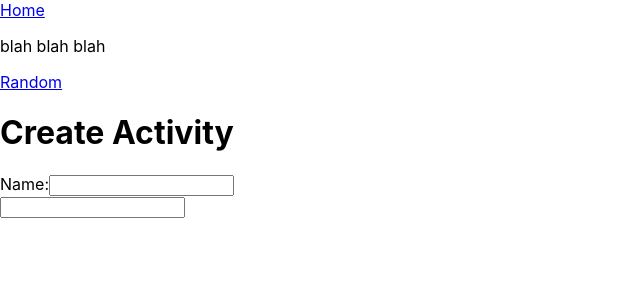
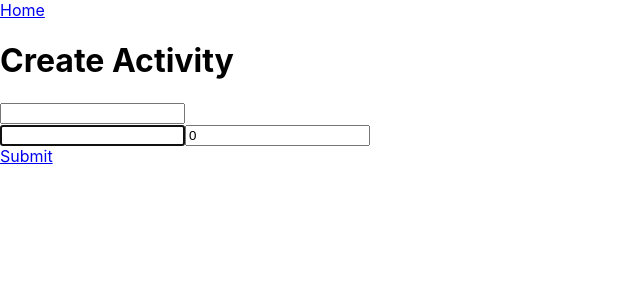
Before and after one commit to frankhzeng/CS-HL-IA, a React (Create React App) app: page /create in a window 1280 px wide. Shown: the top 300 px of the page, without its empty margins (0-640 px from the left). Built offline with nearby package versions, Linux system fonts and the light colour scheme.

Commit message:
create activity fully fixed

```diff
--- a/src/App.js
+++ b/src/App.js
@@ -12,8 +12,6 @@ function App() {
       <div>
         <Link to="/">Home</Link>
       </div>
-      <p>blah blah blah</p>
-        <Link to="/randompage">Random</Link>
       <Routes>
         <Route exact path="/" element={<Home/>}/>
         <Route exact path="/create" element={<CreateActivity/>}/>
--- a/src/CreateActivity.js
+++ b/src/CreateActivity.js
@@ -1,52 +1,102 @@
-import { useEffect, useRef, useState } from "react";
+import { useEffect, useState } from "react";
+import { Link } from "react-router-dom";
 function CreateActivity() {
-    const [activitiesInput, setActivitiesInput] = useState([{index: 0, input: ""}]);
+    const [activitiesInput, setActivitiesInput] = useState([{index: 0, input: "", minutes: 0}]);
     const [focusInput, setFocusInput] = useState(0);
-    const [checkFocus, setCheckFocus] = useState(false);
+    const [isName, setIsName] = useState(true);
+    useEffect(() => {
+        var lastEditedElement = document.getElementById("activity-input-" + (isName? "" : "minutes-") + focusInput)
+        lastEditedElement?.focus();
+    }, [activitiesInput, focusInput, isName])
+    const handleOnFocus = (event) => {
+        let eventIDNumber = (Number(event.target.id[event.target.id.length - 1]))
+        if (event.target.id === "activity-input-minutes-" + eventIDNumber) {
+            setIsName(false)
+        } else {
+            setIsName(true)
+        }
+        setFocusInput(eventIDNumber)
+    }
+    const handleSubmitPress = (event) => {
+        console.log(JSON.stringify(activitiesInput));
+    }
     const handleKeyPress = (event) => {
-        console.log("event target: " + event.target.id + "\n and focusinput: " + "activity-input-"+focusInput)
-        console.log("chekcheckFocus");
-        if (checkFocus) {
-            console.log("checking focus");
-            console.log("if statement parts " + event.target.id + " " + "activity-input-"+focusInput)
-            if (event.target.id != "activity-input-"+focusInput) {
-                console.log("switching focus to " + focusInput);
-                document.getElementById("activity-input-"+focusInput).setSelectionRange(0, 0);
+        let eventTargetID = Number(event.target.id[event.target.id.length - 1]);
+        let inputValue;
+        let minutesValue;
+        if (!isName) {
+            minutesValue = event.target.value;
+            inputValue = document.getElementById("activity-input-"+ eventTargetID).value
+        } else {
+            inputValue = event.target.value;
+            minutesValue = document.getElementById("activity-input-minutes-" + eventTargetID).value;
+        }
+        setActivitiesInput(prevState => {
+            let before = prevState.slice(0, eventTargetID);
+            let current = {index: eventTargetID, input: inputValue, minutes: minutesValue}
+            let after = prevState.slice(eventTargetID+1, prevState.length)
+            if (eventTargetID === 0) {
+                if (prevState.length - eventTargetID - 1 === 0) {
+                    return [current]
+                }
+                return [current, ...after]
             }
-            setCheckFocus(false);
+            return [...before, current, ...after]
+        })
+        if (event.key === "Backspace") {
+            if (((eventTargetID !== 0) || (eventTargetID === 0 && !isName)) && inputValue.length === 0) {
+                if (isName) {
+                    setFocusInput(prevState => prevState - 1);
+                    setIsName(false);
+                } else {
+                    setIsName(true);
+                }
+            }
         }
-        //document.getElementById("activity-input-"+(activitiesInput[activitiesInput.length-1].focusInput)).focus()
-        if (event.key == "Enter") {
-            console.log("current focus input" + event.target.id[event.target.id.length - 1]);
-            console.log("activities input " + activitiesInput[activitiesInput.length-1].index);
-            setCheckFocus(true);
-            console.log("if statement check pressing enter");
-            console.log(Number(event.target.id[event.target.id.length - 1]))
-            console.log(activitiesInput[activitiesInput.length-1].index)
-            if (Number(event.target.id[event.target.id.length - 1]) == activitiesInput[activitiesInput.length-1].index) {
-                setActivitiesInput(prevState => [...prevState, {index: activitiesInput[activitiesInput.length-1].index+1, input: ""}]);
-                console.log("setting focus to " + activitiesInput[activitiesInput.length - 1].index+1)
-                setFocusInput(activitiesInput[activitiesInput.length - 1].index+1);
+        if (event.key === "Enter") {
+            let lastIndex = Number(activitiesInput[activitiesInput.length-1].index)
+            if (eventTargetID === lastIndex && !isName) {
+                setActivitiesInput(prevState => [...prevState, {index: lastIndex+1, input: ""}]);
+                setFocusInput(lastIndex+1);
+                setIsName(true)
             } else {
-                console.log("setting focus to " + (focusInput+1))
-                setFocusInput(focusInput+1)
+                if (isName) {
+                    setIsName(false)
+                } else {
+                    setFocusInput(eventTargetID + 1)
+                    setIsName(true)
+                }
             }
-            console.log("checking getting element from id" + document.getElementById("activity-input-"+(activitiesInput[activitiesInput.length-1].index+1)))
         }
-        //if (event.key=="")
     }
-    //setActivitiesInput([<input type="text" onKeyDown={handleKeyPress}/>])
     return (
         <div>
             <h1>Create Activity</h1>
             <form>
-                <label htmlFor="activity-name">Name:</label>
-                <input type="text" id="activity-name" name="activity-name" key={0}/>
-                <div>
+                <input type="text" id="create-activity-name" name="activity-name"/>
+                <div id="activity-input-container">
                     {activitiesInput.map((item) =>
-                        <input id={"activity-input-" + item.index} key={item.index} onKeyDown={handleKeyPress} defaultValue={item.input} type="text"/>
+                        <div>
+                            <input
+                                id={"activity-input-" + item.index}
+                                key={crypto.randomUUID()}
+                                onFocus={handleOnFocus}
+                                onKeyDown={handleKeyPress}
+                                defaultValue={item.input}
+                                type="text"
+                            />
+                            <input
+                                id={"activity-input-minutes-" + item.index}
+                                onKeyDown={handleKeyPress}
+                                onFocus={handleOnFocus}
+                                type="number"
+                                key={crypto.randomUUID()}
+                                defaultValue={item.minutes}
+                            />
+                        </div>
                     )}
                 </div>
+                <Link onClick={handleSubmitPress}>Submit</Link>
             </form>
         </div>
     );
```
Also changed, not shown: src/CompleteActivity.js (added, +8 -0 lines).
